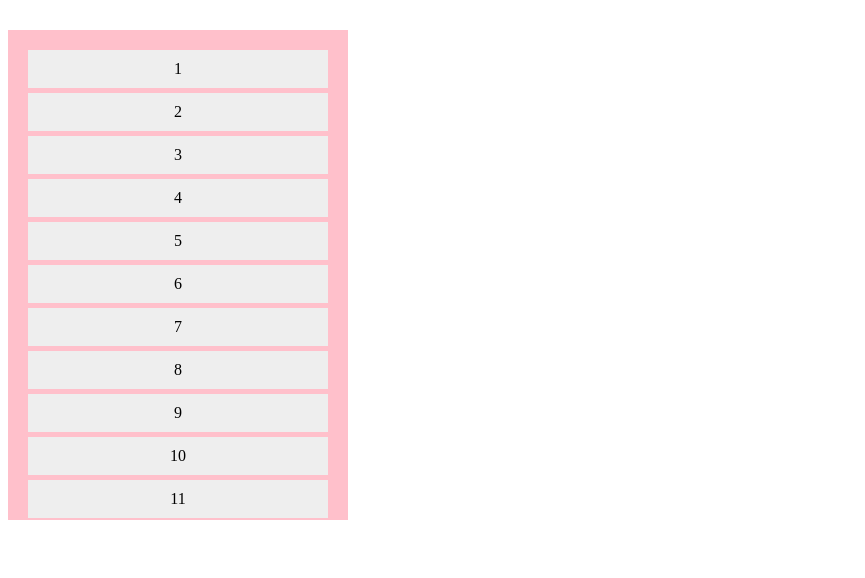
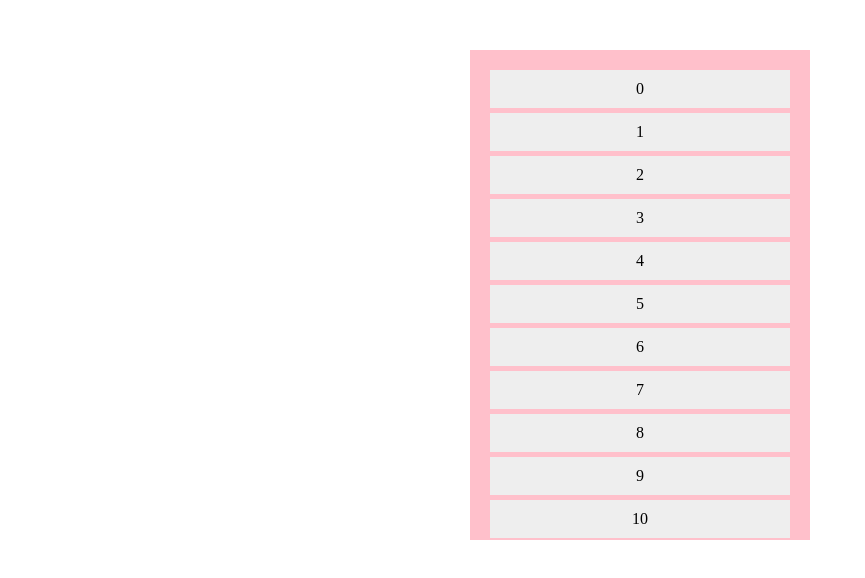
Before and after one commit to Yolo-10/writeCom, a React (Create React App) app: page / in a window 1280 px wide. Shown: the top 578 px of the page, without its empty margins (0-865 px from the left). Built offline with nearby package versions, Linux system fonts and the light colour scheme.

Commit message:
Tooltip新增open联合控制显隐

```diff
--- a/src/components/Tooltip/index.css
+++ b/src/components/Tooltip/index.css
@@ -5,10 +5,11 @@
     border: 1px solid #e4e7ed;
     background-color: #fff;
     box-shadow: 0px 0px 12px rgb(0 0 0 / 12%);
+    border-radius: 15px;
 }
 
 .tooltip>div{
-    padding: 12px;
+    padding: 10px;
 }
 
 .tooltip>span{
@@ -31,3 +32,11 @@
     border-top: none;
     background-color: #fff;
 }
+
+.bottom>span{
+    bottom: unset;
+    top: -5px;
+}
+.bottom>span::before{
+    box-shadow: -0.5px -0.5px 0 rgba(0,0,0,0.12);
+}
--- a/src/components/Tooltip/index.js
+++ b/src/components/Tooltip/index.js
@@ -11,15 +11,19 @@ import './index.css'
  * pid :父元素
  * trigger: 触发事件 click、mouseenter、contextmenu...
  * closeEvent: 关闭触发事件 click、mouseenter、contextmenu...
+ * open: 外部一同控制
+ * setOpen: 控制open
  */
 export const Tooltip = ({
     children,
     position="top",
-    gap=5,
-    tooltipContent="Text",
+    gap=0,
+    content="Text",
     trigger="contextmenu",
     closeEvent="click",
-    pid = 'body'
+    pid = 'body',
+    open = true,
+    setOpen = ()=>{}
 }) =>{
     const child = Children.only(children)
     const childRef = useRef()
@@ -37,6 +41,7 @@ export const Tooltip = ({
     const showTooltip = async(e,el) =>{
         e.preventDefault();
         await setIsVisible(true)
+        setOpen();
 
         const tooltip = tooltipRef.current
         if(!tooltip) return
@@ -63,12 +68,16 @@ export const Tooltip = ({
         }
     },[childRef.current,tooltipRef.current,position,gap])
 
+    useEffect(()=>{
+        setIsVisible(open);
+    },[open])
+
     return <>
         {cloneElement(child,{ref:setRef})}
 
         {isVisible && createPortal(
             <div ref={tooltipRef} className="tooltip">
-                <div>{tooltipContent}</div>
+                <div>{content}</div>
                 <span></span>
             </div>,
             document.querySelector(pid)
--- a/src/components/Tooltip/util.js
+++ b/src/components/Tooltip/util.js
@@ -1,10 +1,10 @@
 const getTooltipPosition = (el,tooltip,prt,position,gap) =>{
     const { top: elTop, left: elLeft, height: elHeight, width:  elWidth } = el.getBoundingClientRect();
     const { width: tooltipWidth, height: tooltipHeight } = tooltip.getBoundingClientRect();
+    const { top: prtTop, left: prtLeft } = prt.getBoundingClientRect()
 
-    let correctedLeft = elLeft + prt.scrollLeft;
-    let correctedTop = elTop + prt.scrollTop;
-
+    let correctedLeft = elLeft - prtLeft + prt.scrollLeft;
+    let correctedTop = elTop - prtTop + prt.scrollTop;
 
     switch (position) {
       case 'top': {
@@ -26,9 +26,9 @@ const getTooltipPosition = (el,tooltip,prt,position,gap) =>{
       default:
          correctedLeft = correctedLeft + elWidth / 2 - tooltipWidth / 2;
          correctedTop = correctedTop + elHeight + gap;
+         tooltip.classList.add('bottom');
    }
 
-   // console.log('after',correctedTop)
    return {
       left: correctedLeft,
       top: correctedTop,
--- a/src/demo/DemoTooltip/index.css
+++ b/src/demo/DemoTooltip/index.css
@@ -7,7 +7,7 @@
   width: 300px;
   overflow-y: scroll;
   position: relative;
-  margin-top: 30px;
+  margin: 50px auto;
 }
 
 .item{
--- a/src/demo/DemoTooltip/index.js
+++ b/src/demo/DemoTooltip/index.js
@@ -1,59 +1,39 @@
-import React,{useRef} from 'react'
+import React,{useRef, useState} from 'react'
 import { Tooltip } from "../../components/Tooltip";
 import './index.css'
 
 export default function DemoTooltip() {
-  const content = (
+  const list = [0,1,2,3,4,5,6,7,8,9,10,11,12,13]
+  const [sel,setSel] = useState(-1);
+
+  const clickEvent = (i) =>{
+    console.log('buttonClick')
+    setSel(-1)
+  }
+
+  const itemClick = (i) =>{
+    console.log('itemClick');
+    setSel(-1)
+  }
+
+  const content = (i)=>{
+    return (
     <div>
-      <p>Content</p>
-      <p>Content</p>
-    </div>
-  )
+      <div style={{display:'inline'}}>{i}</div>
+      <button onClick={()=>clickEvent(i)}>click</button>
+    </div>)
+  }
 
   return (
       <div className="container">
-        <Tooltip position="top" tooltipContent={content} pid={'.container'}>
-        <div className='item'>1</div>
-        </Tooltip>
-        <Tooltip position="top" tooltipContent={content} pid={'.container'}>
-        <div className='item'>2</div>
-        </Tooltip>
-        <Tooltip position="top" tooltipContent={content} pid={'.container'}>
-        <div className='item'>3</div>
-        </Tooltip>
-        <Tooltip position="top" tooltipContent={content} pid={'.container'}>
-        <div className='item'>4</div>
-        </Tooltip>
-        <Tooltip position="top" tooltipContent={content} pid={'.container'}>
-        <div className='item'>5</div>
-        </Tooltip>
-        <Tooltip position="top" tooltipContent={content} pid={'.container'}>
-        <div className='item'>6</div>
-        </Tooltip>
-        <Tooltip position="top" tooltipContent={content} pid={'.container'}>
-        <div className='item'>7</div>
-        </Tooltip>
-        <Tooltip position="top" tooltipContent={content} pid={'.container'}>
-        <div className='item'>8</div>
-        </Tooltip>
-        <Tooltip position="top" tooltipContent={content} pid={'.container'}>
-        <div className='item'>9</div>
-        </Tooltip>
-        <Tooltip position="top" tooltipContent={content} pid={'.container'}>
-        <div className='item'>10</div>
-        </Tooltip>
-        <Tooltip position="top" tooltipContent={content} pid={'.container'}>
-        <div className='item'>11</div>
-        </Tooltip>
-        <Tooltip position="top" tooltipContent={content} pid={'.container'}>
-        <div className='item'>12</div>
-        </Tooltip>
-        <Tooltip position="top" tooltipContent={content} pid={'.container'}>
-        <div className='item'>13</div>
-        </Tooltip>
-        <Tooltip position="top" tooltipContent={content} pid={'.container'}>
-        <div className='item'>14</div>
-        </Tooltip>
+        {list.map((item,i)=>{
+          return (
+            <Tooltip position={(i==0 || i==1)? "bottom":"top"} content={content(i)}
+              pid={'.container'} key={i} open={sel==i} setOpen={()=>setSel(i)}>
+              <div className='item' onClick={()=>itemClick(i)}>{item}</div>
+            </Tooltip>
+          )
+        })}
     </div>
   )
 }
```
Also changed, not shown: src/components/Tooltip/readme.js (+16 -5 lines), 1 other file (tests, documents, lock files or other folders).
